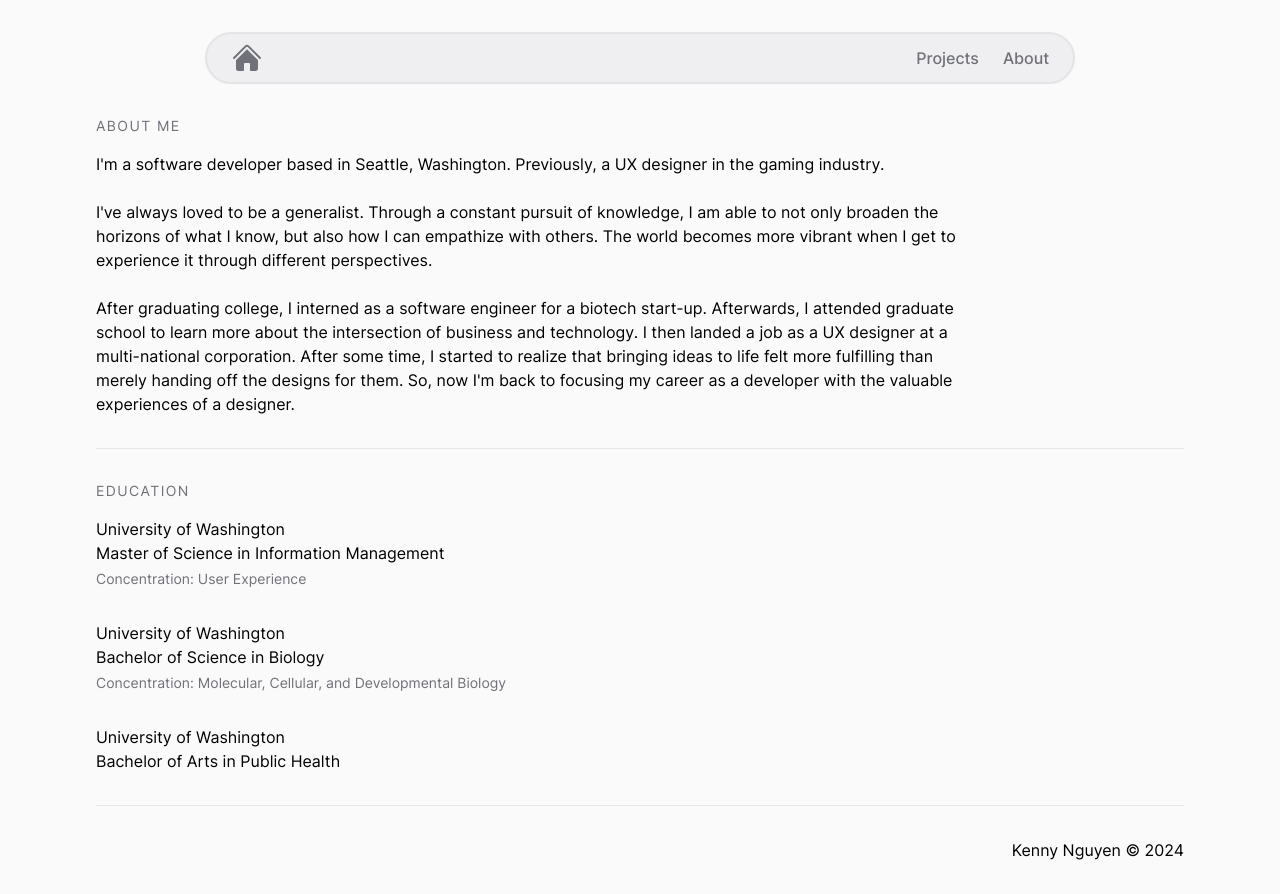
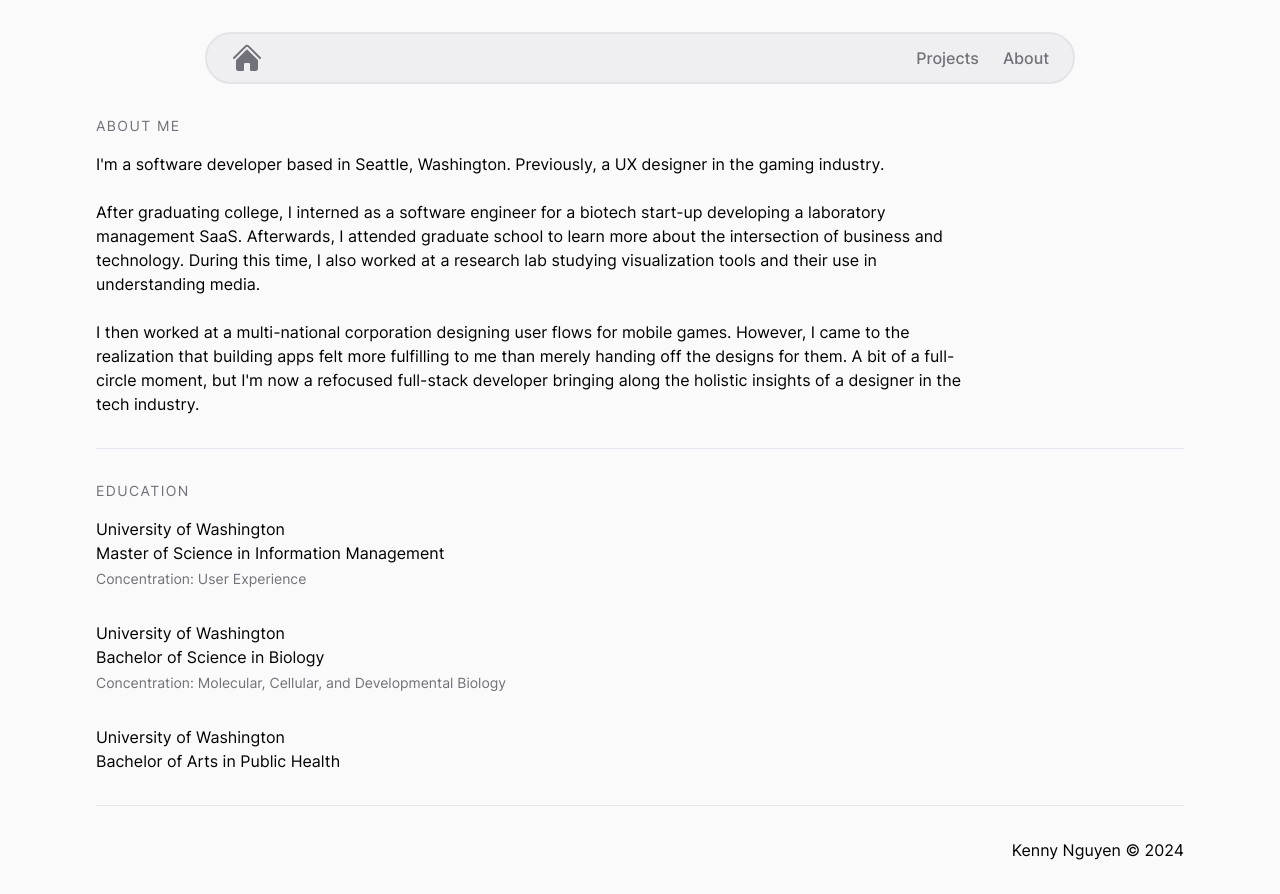
Before and after one commit to ken-ux/portfolio, a React (Vite) app: page /about in a window 1280 px wide. Built offline with nearby package versions, Linux system fonts and the light colour scheme.

Commit message:
Update About page

```diff
--- a/src/pages/AboutPage.tsx
+++ b/src/pages/AboutPage.tsx
@@ -10,20 +10,18 @@ const AboutPage = () => {
           UX designer in the gaming industry.
           <br />
           <br />
-          I've always loved to be a generalist. Through a constant pursuit of
-          knowledge, I am able to not only broaden the horizons of what I know,
-          but also how I can empathize with others. The world becomes more
-          vibrant when I get to experience it through different perspectives.
+          After graduating college, I interned as a software engineer for a
+          biotech start-up developing a laboratory management SaaS. Afterwards,
+          I attended graduate school to learn more about the intersection of
+          business and technology. During this time, I also worked at a research
+          lab studying visualization tools and their use in understanding media.
           <br />
-          <br />
-          After graduating college, I interned as a software engineer for a
-          biotech start-up. Afterwards, I attended graduate school to learn more
-          about the intersection of business and technology. I then landed a job
-          as a UX designer at a multi-national corporation. After some time, I
-          started to realize that bringing ideas to life felt more fulfilling
-          than merely handing off the designs for them. So, now I'm back to
-          focusing my career as a developer with the valuable experiences of a
-          designer.
+          <br />I then worked at a multi-national corporation designing user
+          flows for mobile games. However, I came to the realization that
+          building apps felt more fulfilling to me than merely handing off the
+          designs for them. A bit of a full-circle moment, but I'm now a
+          refocused full-stack developer bringing along the holistic insights of
+          a designer in the tech industry.
         </p>
       </div>
       <hr />
```
